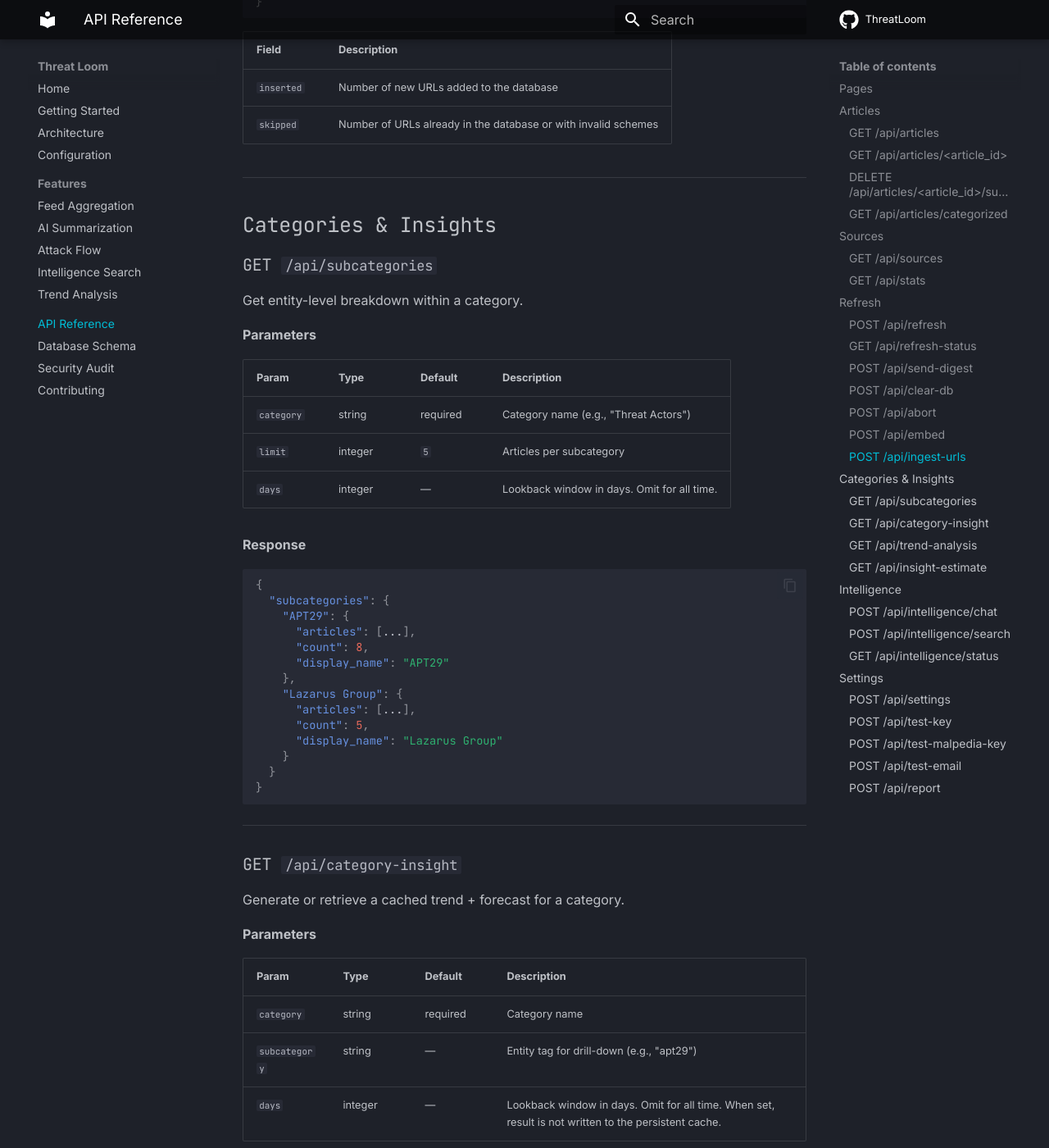
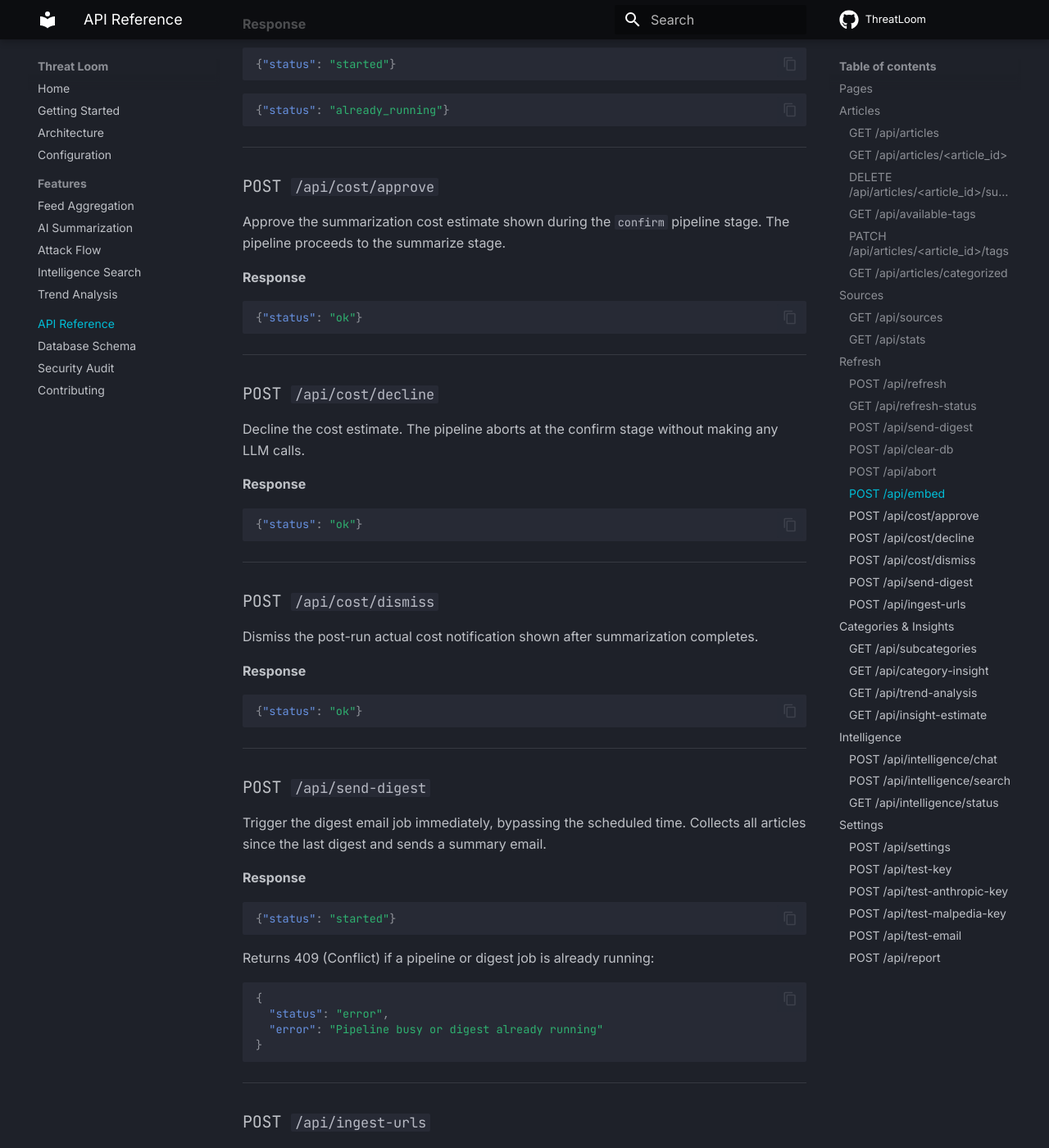
Before and after one commit to nikhilh-20/ThreatLoom, an MkDocs documentation site: the page built from docs/api-reference.md, in a window 1280 px wide and 1400 px high, scrolled down 8161 px. Shown: the whole window at 82% size. Built offline with MkDocs 1.6.1 and Material for MkDocs 9.7.7, drawn with Linux system fonts in a browser that asks for light colours; comment, search, counter and statistics services are not loaded; some of the changed text lies outside the part shown.

Commit message:
Update documentation for accuracy and completeness
- Fix project structure paths: config.json, config.json.example, threatlandscape.db now under data/
- Update OpenAI model defaults and options: gpt-4.1-mini and gpt-5-mini (was outdated)
- Update default feeds count: 61 total (was incorrectly listed as 13)
- Add missing environment variables: LLM_PROVIDER, OPENAI_MODEL, ANTHROPIC_MODEL
- Add missing API endpoints: /api/available-tags, /api/articles/<id>/tags, /api/send-digest, /api/cost/*
- Add /api/test-anthropic-key endpoint documentation
- Document feed centralization in config.json.example
- Remove redundant python-dotenv installation note (already in requirements.txt)
- Update tech stack details for accuracy (socket timeout, prompt caching)

Co-Authored-By: Claude Haiku 4.5 <noreply@anthropic.com>

````diff
--- a/docs/api-reference.md
+++ b/docs/api-reference.md
@@ -96,6 +96,42 @@ Remove the AI summary and embeddings for a single article. The article itself is
 ```
 
 Returns 404 if the article has no summary.
+
+---
+
+### GET `/api/available-tags`
+
+List all distinct tags currently present in the database.
+
+**Response**
+
+```json
+{
+  "tags": ["ransomware", "lockbit", "phishing", "apt29"]
+}
+```
+
+---
+
+### PATCH `/api/articles/<article_id>/tags`
+
+Update the tags on a specific article.
+
+**Request Body**
+
+```json
+{
+  "tags": ["ransomware", "lockbit", "healthcare"]
+}
+```
+
+**Response**
+
+```json
+{"status": "ok"}
+```
+
+Returns 404 if the article does not exist.
 
 ---
 
@@ -334,6 +370,63 @@ Generate embeddings for all summarized articles that don't have one yet. Runs as
 
 ---
 
+### POST `/api/cost/approve`
+
+Approve the summarization cost estimate shown during the `confirm` pipeline stage. The pipeline proceeds to the summarize stage.
+
+**Response**
+
+```json
+{"status": "ok"}
+```
+
+---
+
+### POST `/api/cost/decline`
+
+Decline the cost estimate. The pipeline aborts at the confirm stage without making any LLM calls.
+
+**Response**
+
+```json
+{"status": "ok"}
+```
+
+---
+
+### POST `/api/cost/dismiss`
+
+Dismiss the post-run actual cost notification shown after summarization completes.
+
+**Response**
+
+```json
+{"status": "ok"}
+```
+
+---
+
+### POST `/api/send-digest`
+
+Trigger the digest email job immediately, bypassing the scheduled time. Collects all articles since the last digest and sends a summary email.
+
+**Response**
+
+```json
+{"status": "started"}
+```
+
+Returns 409 (Conflict) if a pipeline or digest job is already running:
+
+```json
+{
+  "status": "error",
+  "error": "Pipeline busy or digest already running"
+}
+```
+
+---
+
 ### POST `/api/ingest-urls`
 
 Scrape and summarize a list of specific article URLs without running a full feed fetch.
@@ -684,6 +777,28 @@ Validate an OpenAI API key.
 ```json
 {
   "key": "sk-proj-..."
+}
+```
+
+**Response**
+
+```json
+{
+  "valid": true
+}
+```
+
+---
+
+### POST `/api/test-anthropic-key`
+
+Validate an Anthropic API key.
+
+**Request Body**
+
+```json
+{
+  "key": "sk-ant-..."
 }
 ```
 
````
Also changed, not shown: other parts of docs/api-reference.md (+6 -6 lines), README.md (+33 -32 lines), docs/configuration.md (+7 -7 lines), 1 other file.
